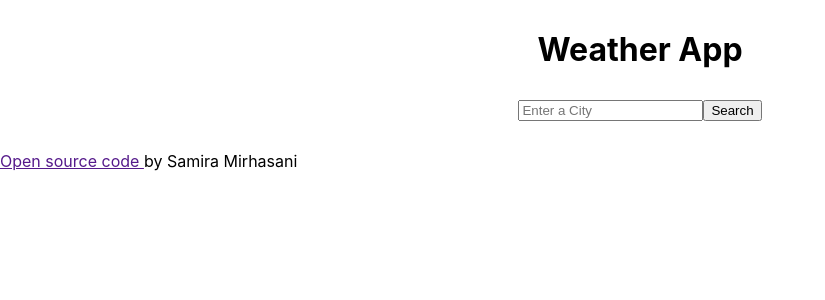
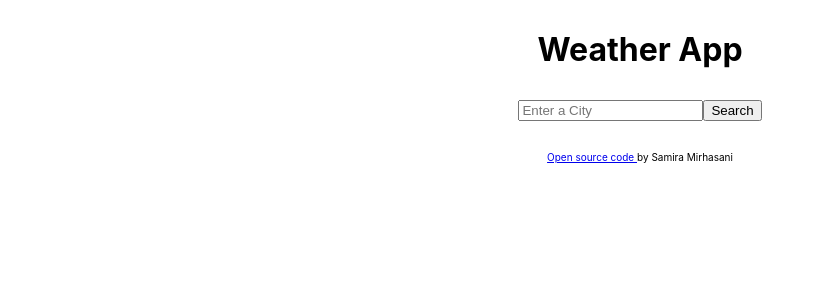
Before and after one commit to SamiraMirhasani/weather-react-app, a React (Create React App) app: page / in a window 1280 px wide. Shown: the top 300 px of the page, without its empty margins (0-825 px from the left). Built offline with nearby package versions, Linux system fonts and the light colour scheme.

Commit message:
add git link

```diff
--- a/src/App.css
+++ b/src/App.css
@@ -7,3 +7,7 @@ h3 {
 ul {
   list-style: none;
 }
+footer{
+  text-align: center;
+  font-size: 10px;
+}
--- a/src/App.js
+++ b/src/App.js
@@ -8,7 +8,7 @@ function App() {
     <h1>Weather App</h1>
          <Weather/>
          <footer>
-          <a href="">Open source code </a>
+          <a href="https://github.com/SamiraMirhasani/weather-react-app" target="_blank">Open source code </a>
           by Samira Mirhasani
          </footer>
 
```
